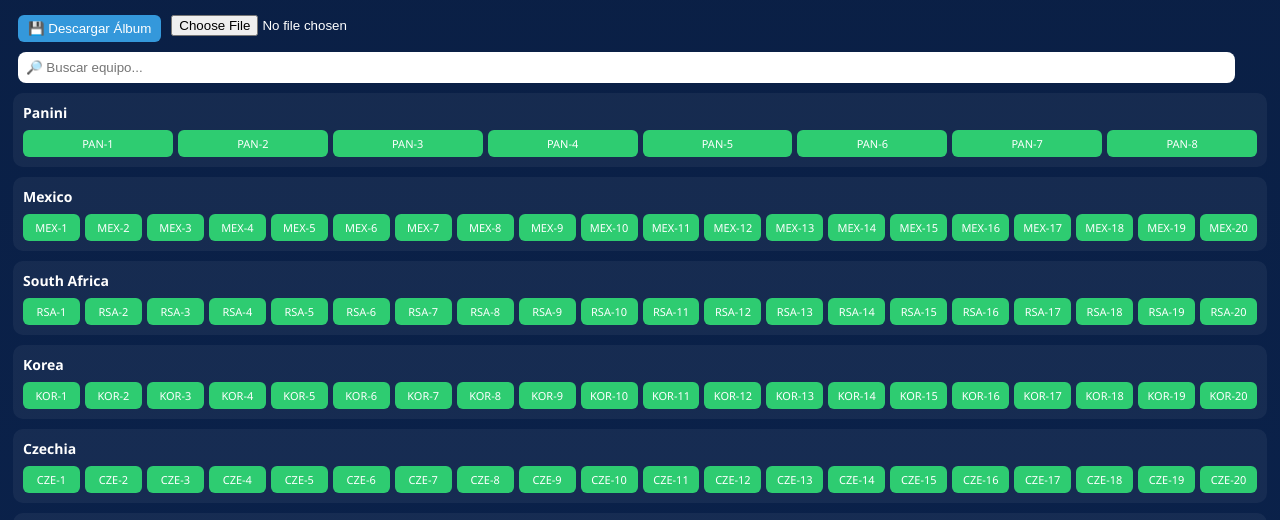
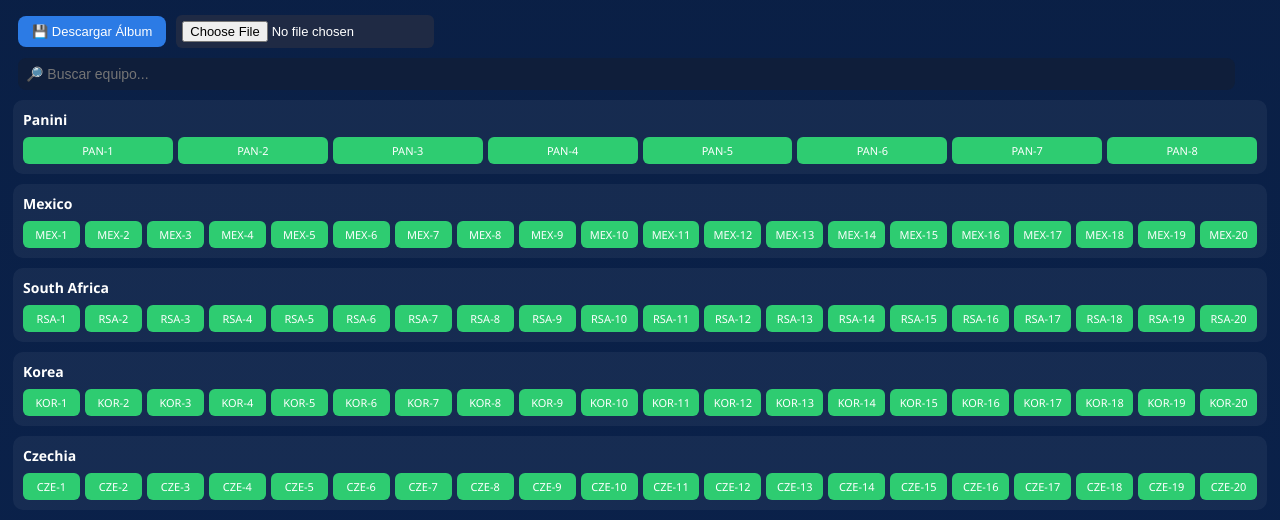
Before and after one commit to marqmario26-bot/album-panini, a plain HTML site: page index.html in a window 1280 px wide. Shown: the part 226-746 px from the top of the page. Drawn offline with Linux system fonts and the light colour scheme.

Commit message:
Update style.css

```diff
--- a/style.css
+++ b/style.css
@@ -127,19 +127,80 @@
   border: none;
 }
 
-/* ✅ BOTONES */
+
+/* ✅ CONTENEDOR SUPERIOR (BOTONES + INPUT FILE) */
+.form-rep,
+#album > div:first-child {
+  display: flex;
+  flex-wrap: wrap;
+  gap: 10px;
+  margin: 10px;
+  align-items: center;
+}
+
 button {
-  padding: 6px 10px;
-  border-radius: 6px;
+  padding: 8px 14px;
   border: none;
-  background: #3498db;
+  border-radius: 8px;
+  background: #2c7be5;
   color: white;
+  font-size: 13px;
   cursor: pointer;
+  transition: 0.2s;
 }
 
 button:hover {
-  background: #2980b9;
+  background: #1a5edb;
 }
+
+/* ✅ INPUT FILE MÁS LIMPIO */
+input[type="file"] {
+  font-size: 13px;
+  background: #1f2a44;
+  color: white;
+  padding: 6px;
+  border-radius: 6px;
+}
+
+/* ✅ BUSCADORES (AMBOS) */
+#buscar,
+#buscarRep {
+  width: calc(100% - 20px);
+  margin: 10px;
+  padding: 10px;
+
+  border-radius: 10px;
+  border: none;
+
+  background: #0f1e3a;
+  color: white;
+
+  font-size: 14px;
+}
+
+/* ✅ SEPARACIÓN VISUAL ENTRE BLOQUES */
+#album,
+#repetidas {
+  padding-bottom: 10px;
+}
+
+/* ✅ ESPACIADO GENERAL */
+.form-rep + button,
+.form-rep + button + input {
+  margin-left: 10px;
+}
+
+/* ✅ MEJORA EN MOBILE */
+@media (max-width: 600px) {
+  button {
+    width: 100%;
+  }
+
+  input[type="file"] {
+    width: 100%;
+  }
+}
+
 
 /* ✅ TABS */
 .tab {
```
